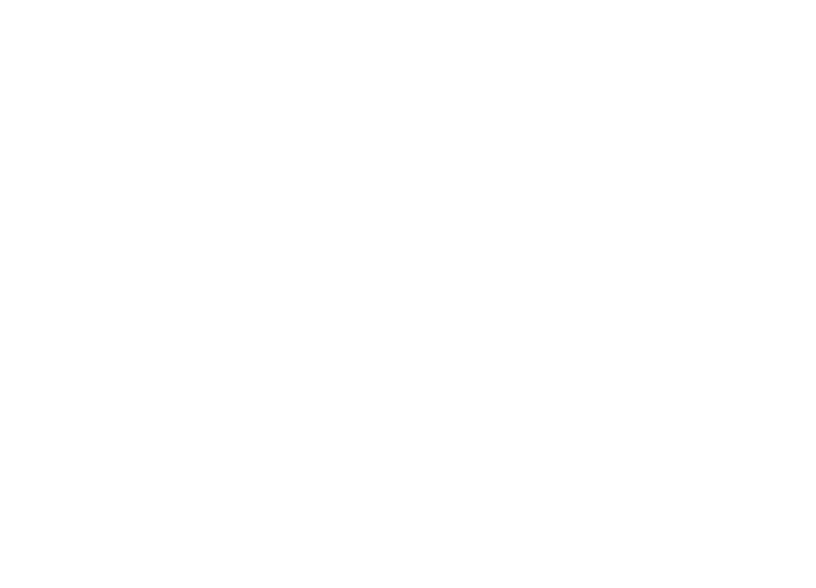
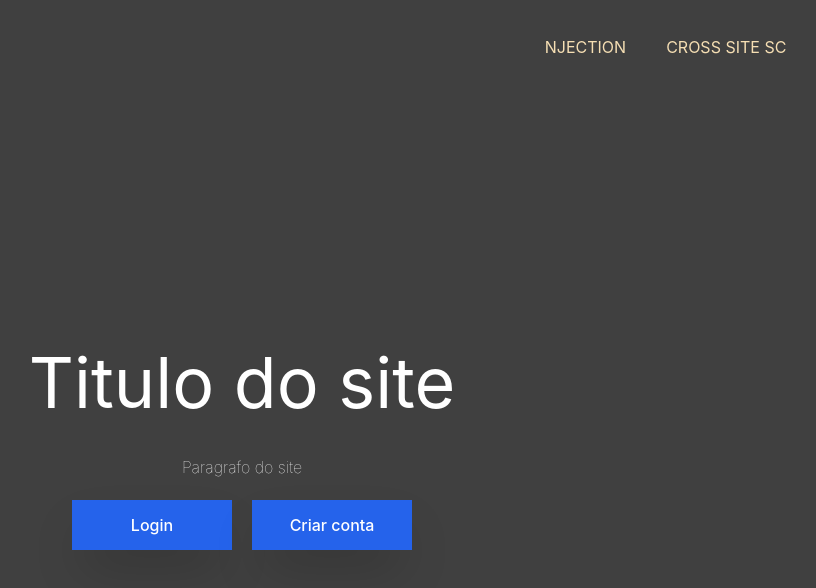
Before and after one commit to prof-hasan/tp-web-testador-de-vulnerabilidades-web, a React (Create React App) app in the folder src/frontend/: page / in a window 1280 px wide. Before the commit this address had no page. Shown: the top 588 px of the page, without its empty margins (398-1214 px from the left). Built offline with nearby package versions, Linux system fonts and the light colour scheme.

Commit message:
feat: initial homepage and new itens

```diff
--- a/src/frontend/package.json
+++ b/src/frontend/package.json
@@ -9,6 +9,7 @@
     "@testing-library/user-event": "^13.5.0",
     "axios": "^1.7.3",
     "bootstrap-icons": "^1.11.3",
+    "highlight.js": "^11.10.0",
     "react": "^18.3.1",
     "react-dom": "^18.3.1",
     "react-hook-form": "^7.52.1",
--- /dev/null
+++ b/src/frontend/src/Components/CodeBlock/CodeBlock.jsx
@@ -0,0 +1,23 @@
+import React, { useEffect, useRef } from 'react';
+import hljs from 'highlight.js';
+import 'highlight.js/styles/default.css'; // ou outro tema de sua escolha
+
+const CodeBlock = ({ language, code }) => {
+  const codeRef = useRef(null);
+
+  useEffect(() => {
+    if (codeRef.current) {
+      hljs.highlightElement(codeRef.current);
+    }
+  }, []);
+
+  return (
+    <pre>
+      <code ref={codeRef} className={language}>
+        {code}
+      </code>
+    </pre>
+  );
+};
+
+export default CodeBlock;
--- a/src/frontend/src/Pages/Home/Home.jsx
+++ b/src/frontend/src/Pages/Home/Home.jsx
@@ -1,12 +1,51 @@
+import React from 'react';
+import {DivBanner,VulnerabilitiesNavbar,StyledLogo,StyledLinks,StyledListItens,StyledDivMain
+  ,StyledMainTittle,StyledMainP,ButtonContainer,StyledListContainer
+} from './HomeStyle';
 
-
+//colocar um gradiente linear
+//backgroundimage: linear-gradient e url
 
 
 function Home() {
 
   return (
-    <div >
+    <div>
+      <DivBanner >
+        <VulnerabilitiesNavbar>
+          <StyledLogo>
+          </StyledLogo>
+          <StyledListContainer>
+          <ul>
+            <StyledListItens>
+              <StyledLinks to="/">Sql Injection</StyledLinks>
+            </StyledListItens>
+            <StyledListItens>
+              <StyledLinks to="/">Cross Site scripting</StyledLinks>
+            </StyledListItens>
+            <StyledListItens>
+              <StyledLinks to="/">Broken Access Control</StyledLinks>
+            </StyledListItens>
+          </ul>
+          </StyledListContainer>
+        </VulnerabilitiesNavbar>
 
+        <StyledDivMain>
+          <StyledMainTittle>Titulo do site</StyledMainTittle>
+          <StyledMainP>Paragrafo do site</StyledMainP>
+
+          <ButtonContainer>
+          <button class="relative flex h-[50px] w-40 items-center justify-center overflow-hidden bg-blue-600 font-medium text-white shadow-2xl transition-all duration-300 before:absolute before:inset-0 before:border-0 before:border-white before:duration-100 before:ease-linear hover:bg-white hover:text-blue-600 hover:shadow-blue-600 hover:before:border-[25px]">
+          <span class="relative z-10">Login</span>
+        </button>
+
+        <button class="relative flex h-[50px] w-40 items-center justify-center overflow-hidden bg-blue-600 font-medium text-white shadow-2xl transition-all duration-300 before:absolute before:inset-0 before:border-0 before:border-white before:duration-100 before:ease-linear hover:bg-white hover:text-blue-600 hover:shadow-blue-600 hover:before:border-[25px]">
+          <span class="relative z-10">Criar conta</span>
+        </button>
+        </ButtonContainer>
+
+        </StyledDivMain>
+      </DivBanner>
     </div>
   );
 }
--- a/src/frontend/src/Pages/Home/HomeStyle.js
+++ b/src/frontend/src/Pages/Home/HomeStyle.js
@@ -1,48 +1,101 @@
-import styled from 'styled-components'
+import styled,  { keyframes } from 'styled-components'
 import {Link} from 'react-router-dom';
 
 
-export const StyledMain = styled.main`
-text-align: center;
-color: rgb(81, 40, 105);
-font-family: futura-pt;
-font-size: 18px;
-
-`;
-export const Sectionlinks = styled.section`
-display: flex;
-justify-content: center;
-
-`;
-export const StyledLink  = styled(Link)`
-position: relative;
-background: transparent;
-color: white;
-text-decoration: none;
-text-transform: uppercase;
-padding: 10px 30px;
-margin: 20px;
-font-size: 1.2em;
-font-weight:400 ;
-letter-spacing: 0.1em;
-transition: 0.4s;
-&:hover {
-    letter-spacing: 0.20em;
-    background: #d89ff7;
-    color: #d89ff7;
-    box-shadow: 0 0 35px #d89ff7;
-  }
-&:before{
-content: "";
-position: absolute;
-inset: 2px;
-background: rgba(0,0,0,0.3);
-  }
-  width: 300px;
-
+export const DivBanner = styled.div`
+width: 100%;
+height: 100vh;
+background-image: linear-gradient(rgba(0,0,0,0.75), rgba(0,0,0,0.75)), url('');
+background-size: cover;
+background-position: center;
 `;
 
-export const SyledSpan = styled.span`
+export const VulnerabilitiesNavbar = styled.div`
+margin: auto;
+width: 85%;
+padding: 35px 0;
+display: flex;
+justify-content: space-between;
+align-items: center;
+`
+export const StyledLogo = styled.img`
+width: 120px;
+cursor: pointer;
+`
+export const StyledLinks = styled(Link)`
+text-decoration: none;
+color: wheat;
+text-transform: uppercase;
+`
+
+export const StyledListItens = styled.li`
+list-style: none;
+display: inline-block;
+margin: 0 20px;
 position: relative;
-z-index: 1;
+&:after{
+  content: '';
+  height: 3px;
+  width: 0;
+  background:red;
+  position: absolute;
+  left: 0;
+  bottom: -10px;
+  transition: 0ms.5s;
+};
+&:hover:after{
+  width: 100%;
+  transition: 0ms.5s;
+}
+`
+const marquee = keyframes`
+  0% {
+    transform: translateX(100%); /* Inicia fora da tela à direita */
+  }
+  100% {
+    transform: translateX(-100%); /* Termina fora da tela à esquerda */
+  }
 `;
+
+export const StyledListContainer = styled.div`
+  width: 240px;
+  overflow: hidden; /* Oculta os elementos fora do contêiner */
+  white-space: nowrap; /* Garante que os itens da lista fiquem em linha */
+  ul {
+    display: inline-block;
+    padding: 0;
+    margin: 0;
+    list-style: none;
+    animation: ${marquee} 10s linear infinite; /* Aplica a animação */
+  }
+`;
+//ajustar o efeito torto de hover
+
+export const StyledDivMain = styled.div`
+width: 100%;
+position: absolute;
+top: 50%;
+transform: translateY(-50%);
+text-align: center;
+color: white;
+justify-content: center;
+`
+export const StyledMainTittle = styled.h1`
+font-size: 70px;
+margin-top: 80px;
+`
+
+export const StyledMainP = styled.p`
+margin: 20px auto;
+font-weight: 100;
+line-height: 25px;
+`
+
+export const ButtonContainer = styled.div`
+  display: flex; /* Utiliza flexbox para alinhar os botões horizontalmente */
+  justify-content: center; /* Centraliza os botões horizontalmente */
+  gap: 20px; /* Define a distância entre os botões */
+  margin-top: 20px; /* Adiciona espaço acima do contêiner de botões */
+`;
+//criar um estilo para o logo e para os links das vulnerabilidades
+//adicionar mais um link indicando as vulnerabilidades
--- a/src/frontend/src/Routes/Router.js
+++ b/src/frontend/src/Routes/Router.js
@@ -16,6 +16,7 @@
         <BrowserRouter>
             <Routes>
 
+            <Route element={<Home />} path="/" exact />
             <Route element={<CrossSiteRflected />} path="/CrossSiteReflected" exact />
             <Route element={<CrossSiteStored />} path="/CrossSiteStored" exact />
             <Route element={<BrokenAControl />} path="/BrokenAControl" exact />
```
Also changed, not shown: 1 other file (tests, documents, lock files or other folders).
